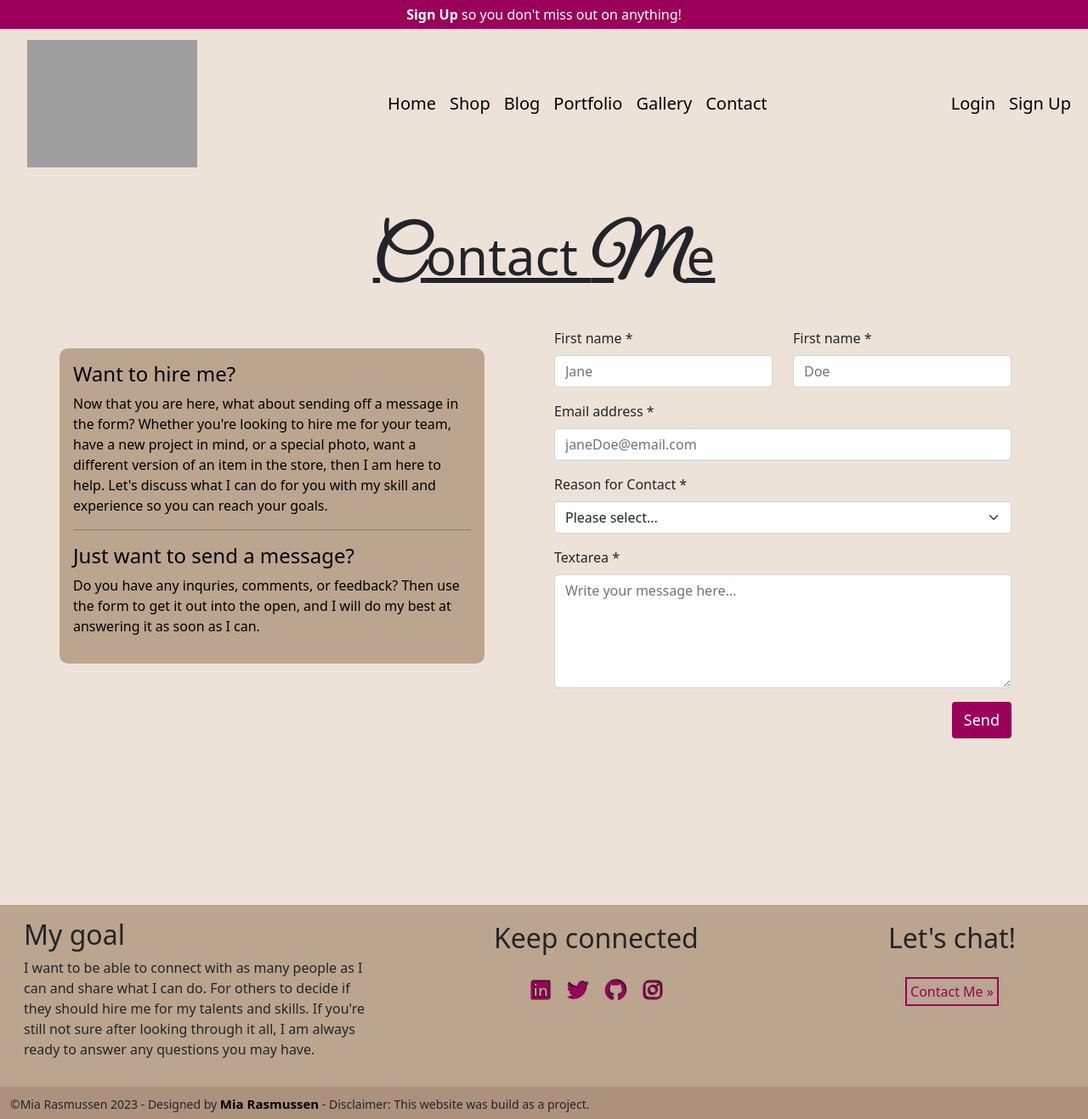
After one commit to Code-Institute-Submissions/MiaRasmussen05-PP4, a Django app: page /contact/ in a window 1280 px wide. The commit adds this page. Shown: the whole page at 85% size. Run offline with Django 3.2, Linux system fonts and the light colour scheme; some libraries are stand-ins or nearby versions; grey boxes are pictures that could not be loaded.

Commit message:
Add, style and link up the contact page

```diff
--- a/blog/urls.py
+++ b/blog/urls.py
@@ -19,4 +19,6 @@ urlpatterns = [
 
     path('gallery/', views.GalleryView.as_view(), name='gallery'),
     path('gallery/<int:category_id>/', views.GalleryView.as_view(), name='gallery_category'),
+
+    path('contact/', views.contact, name='contact'),
 ]
--- a/blog/views.py
+++ b/blog/views.py
@@ -237,3 +237,7 @@ class GalleryView(ListView):
         context['categories'] = categories
 
         return context
+
+
+def contact(request):
+    return render(request, 'contact.html')
--- a/static/css/style.css
+++ b/static/css/style.css
@@ -610,3 +610,11 @@ footer .socials {
 .gallery .modal-body img {
     height: auto;
 }
+
+/* Contact Page */
+
+.contact .pink-square {
+    max-width: 500px;
+    max-height: 550px;
+    border-radius: 10px;
+}
--- a/templates/base.html
+++ b/templates/base.html
@@ -77,7 +77,7 @@
                                 <a class="nav-link link" href="{% url 'gallery' %}">Gallery</a>
                             </li>
                             <li class="nav-item mb-2 mb-lg-0">
-                                <a class="nav-link link" href="#">Contact</a>
+                                <a class="nav-link link" href="{% url 'contact' %}">Contact</a>
                             </li>
                         </ul>
 
--- /dev/null
+++ b/templates/contact.html
@@ -0,0 +1,87 @@
+{% extends "base.html" %}
+
+{% block title %}Contact{% endblock %}
+
+{% block signalert %}so you don't miss out on anything{% endblock %}
+
+{% block content %}
+
+<div class="container-fluid">
+    <div class="row">
+        <div class="col-12 d-flex justify-content-center mt-4">
+            <h1 class="headings mt-4"><span>C</span>ontact <span>M</span>e</h1>
+        </div>
+    </div>
+</div>
+
+<section>
+    <div class="container-fluid contact">
+        <div class="row">
+            <div class="col-md-6 col-sm-12">
+                <div class="mt-5 d-flex justify-content-center">
+                    <div class="pink-square p-3 text-black bg-sandcolor">
+                        <h4>Want to hire me?</h4>
+                        <p>
+                            Now that you are here, what about sending off a message in the form?
+                            Whether you're looking to hire me for your team, have a new project in mind, or a special
+                            photo, want a different version of an item in the store, then I am here to help. Let's
+                            discuss what I can do for you with my skill and experience so you can reach your goals.
+                        </p>
+                        <hr>
+                        <h4>Just want to send a message?</h4>
+                        <p>
+                            Do you have any inquries, comments, or feedback? Then use the form to get it out into the
+                            open, and I will do my best at answering it as soon as I can.
+                        </p>
+                    </div>
+                </div>
+            </div>
+
+            <div class="col-md-6 col-sm-12 form">
+                <div class="d-flex flex-wrap justify-content-start mb-5 mt-4">
+
+                    <form action="#" method="get" novalidate>
+                        <div class="row mb-3">
+                            <div class="col-sm-12 col-md-6">
+                                <label for="fiName" class="form-label">First name *</label>
+                                <input id="fiName" type="text" class="form-control" placeholder="Jane"
+                                    aria-label="First name" required>
+                            </div>
+                            <div class="col">
+                                <label for="laName" class="form-label">First name *</label>
+                                <input id="laName" type="text" class="form-control" placeholder="Doe" aria-label="Last name"
+                                    required>
+                            </div>
+                        </div>
+                        <div class="mb-3">
+                            <label for="email" class="form-label">Email address *</label>
+                            <input type="email" class="form-control" id="email" placeholder="janeDoe@email.com"
+                                aria-label="Email address" required>
+                        </div>
+
+                        <label for="formSelect">Reason for Contact *</label>
+                        <select class="form-select mb-3 mt-2" aria-label="Select reason for contact">
+                            <option selected>Please select...</option>
+                            <option value="1">Hire</option>
+                            <option value="2">Project</option>
+                            <option value="3">Photo</option>
+                            <option value="4">Sticker</option>
+                            <option value="5">Other</option>
+                        </select>
+
+                        <div class="mb-3">
+                            <label for="teArea" class="form-label">Textarea *</label>
+                            <textarea class="form-control" id="teArea" placeholder="Write your message here..." rows="5"
+                                maxlength="1000" required></textarea>
+                        </div>
+
+                        <input type="submit" value="Send" class="btn btn-signup">
+                    </form>
+
+                </div>
+            </div>
+        </div>
+    </div>
+</section>
+
+{% endblock %}
--- a/templates/index.html
+++ b/templates/index.html
@@ -13,7 +13,7 @@
             <h1 class="col-9 col-sm-10 col-lg-10 mb-4">Whether you have a specific project in mind or you want to collaborate, let's turn imagination into
                 reality.
                 Contact me now.</h1>
-            <a class="btn btn-primary" href="#" role="button">Let's work together</a>
+            <a class="btn btn-primary" href="{% url 'contact' %}" role="button">Let's work together</a>
         </div>
     </div>
 </section>
```
